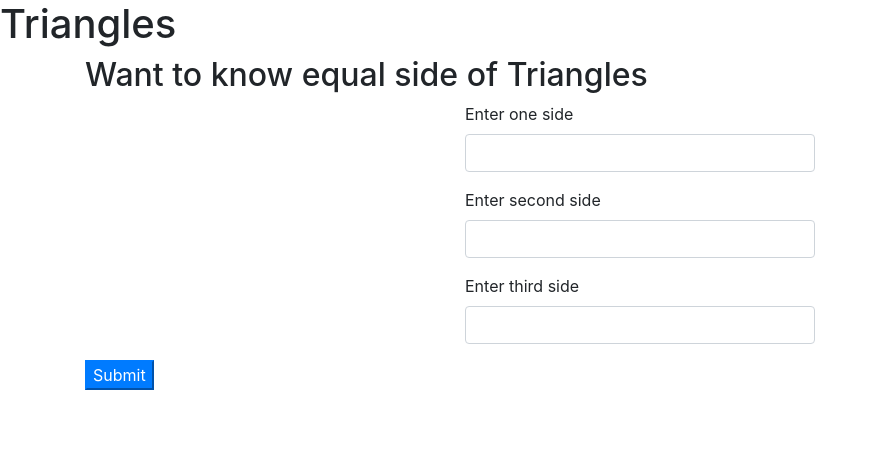
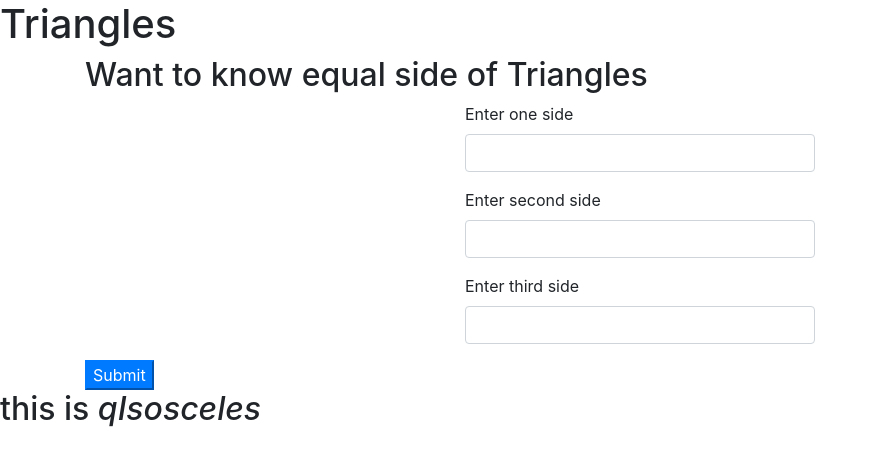
Before and after one commit to smita-raj12/Triangls, a plain HTML site: page index.html in a window 1280 px wide. Shown: the whole page, without its empty margins (0-878 px from the left). Drawn offline with nearby package versions, Linux system fonts and the light colour scheme.

Commit message:
fixed bugs in scripts file

```diff
--- a/index.html
+++ b/index.html
@@ -45,11 +45,11 @@
   <div id="Equilateral">
     <h2>this is <em>Equilateral</em> </h2>
   </div>
-  <div id="Isosceles">
-    <h2>this is <em>Isosceles</em> </h2>
+  <div id="qIsosceles">
+    <h2>this is <em>qIsosceles</em> </h2>
   </div>
   <div id="Scalene">
-    <h2>this is <em>calene</em> </h2>
+    <h2>this is <em>Scalene</em> </h2>
   </div>
   <div id="NOT-a-triangle">
     <h2>this is <em>NOT-a-triangle</em> </h2>
```
